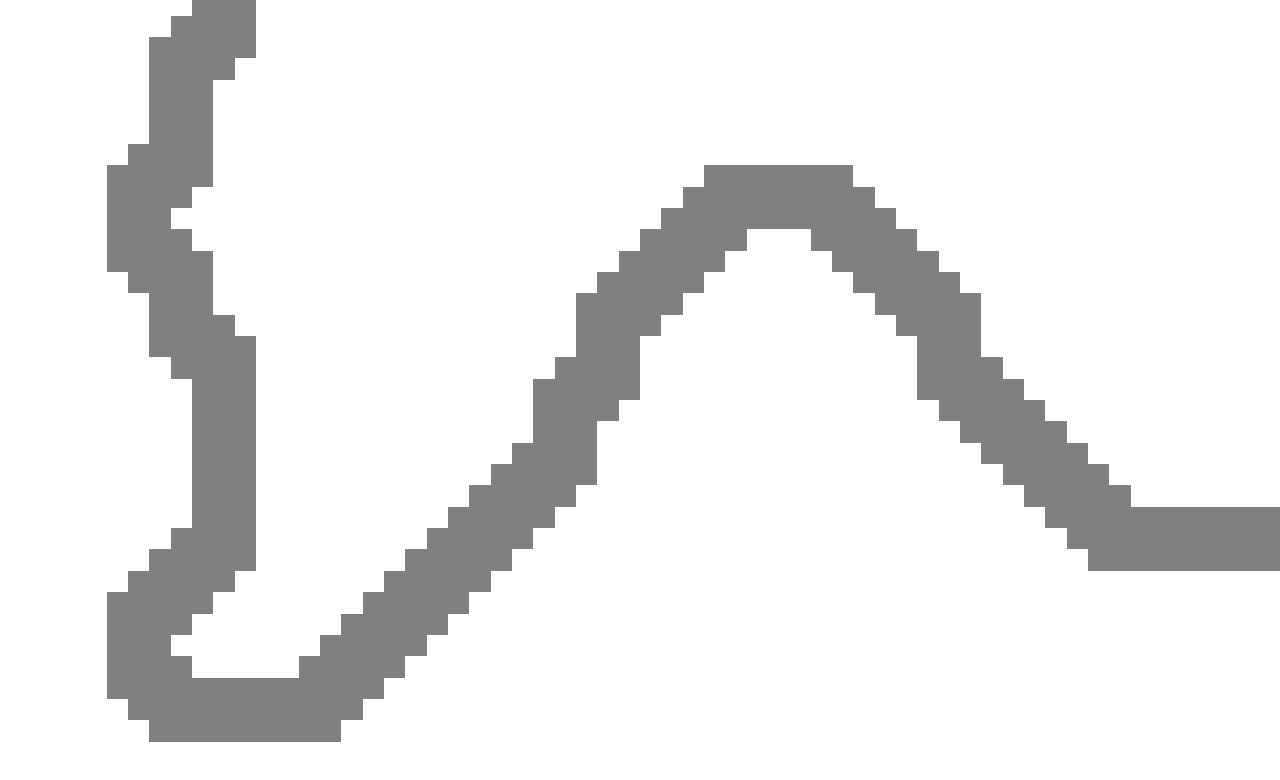
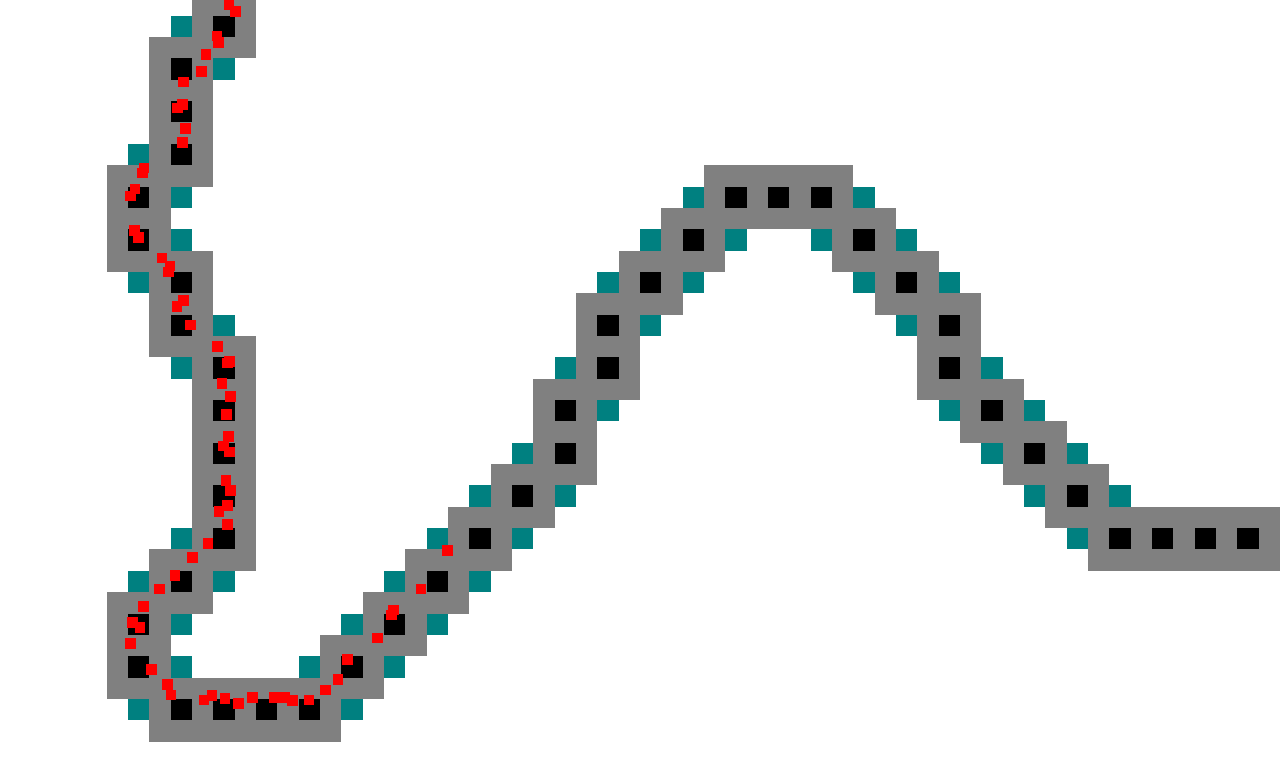
Before and after one commit to BenjaminWFox/Familiar-js13k-2025, a website built with Vite: page index.html in a window 1280 px wide. Built offline with nearby package versions, Linux system fonts and the light colour scheme.

Commit message:
Add filled-in Path Create path-following entity Move template files to subfolder

```diff
--- a/index.html
+++ b/index.html
@@ -8,6 +8,7 @@
     <link rel="stylesheet" href="/styles.css" />
   </head>
   <body>
+    <canvas id="mc" width="3000" height="2000" tabindex="0"></canvas>
     <canvas id="c" width="3000" height="2000" tabindex="0"></canvas>
   </body>
 </html>
--- a/src/constants.ts
+++ b/src/constants.ts
@@ -5,7 +5,12 @@ export const Y_TILES = 20;
 export const X_TILE_WIDTH = WIDTH / X_TILES / 2;
 export const Y_TILE_HEIGHT = HEIGHT / Y_TILES / 2;
 
-export const PATH = [
+console.log('*** Setup Data', {X_TILE_WIDTH, Y_TILE_HEIGHT})
+
+export type Tile = [number, number];
+export type Path = Array<Tile>
+
+export const PATH: Path = [
   [5,0],
   [5,1],
   [4,2],
@@ -105,6 +110,8 @@ export const PATH_OBJ = {
   '29,13': 1,
 }
 
+export const CRITTER_MOVE_SPEED = 5;
+
 export const CENTER_X = WIDTH / 2;
 export const CENTER_Y = HEIGHT / 2;
 export const PLAYER_ACCELERATION = 0.0015;
--- a/src/index.ts
+++ b/src/index.ts
@@ -1,10 +1,17 @@
-import { PATH, PATH_OBJ, X_TILE_WIDTH, X_TILES, Y_TILE_HEIGHT, Y_TILES } from "./constants";
+import { HEIGHT, PATH, WIDTH, X_TILE_WIDTH, Y_TILE_HEIGHT } from "./constants";
+import { convertTileToMapBounds, drawTileMap } from "./maps";
+import { Critter, entities, Entity, NEXT_DIR } from "./template_files/entity";
 
+const mapCanvas = document.querySelector('#mc') as HTMLCanvasElement;
+const mapCtx = mapCanvas.getContext('2d') as CanvasRenderingContext2D;
 const canvas = document.querySelector('#c') as HTMLCanvasElement;
 const ctx = canvas.getContext('2d') as CanvasRenderingContext2D;
 const image = new Image();
 
 image.src = 'i.png';
+
+// const MOD_PATH = PATH.map(([x, y]) => [x * 2, y * 2]);
+// console.log(MOD_PATH);
 
 let windowTime = 0;
 let dt = 0;
@@ -13,10 +20,10 @@ let score = 0;
 let viewportX = 0;
 
 function gameLoop(newTime: number): void {
-  // requestAnimationFrame(gameLoop);
+  requestAnimationFrame(gameLoop);
 
   // console.log('GAME!');
-
+  ctx.clearRect(0, 0, WIDTH, HEIGHT);
   render();
   windowTime = newTime;
   dt = 0;
@@ -30,145 +37,40 @@ function collisionDetection(): void {}
 
 function updateCamera(): void {}
 
+// for (let i = 0; i < 5000; i++) {
+//   new Critter();
+// }
+new Critter();
+
 function render(): void {
+  gameTime += 1;
+  if (gameTime % 7 === 0) {
+    new Critter();
+  }
   clearScreen();
-  drawTileMap();
   drawEntities();
+  entities.forEach(e => e.render(ctx));
+
+  for (let i = 0; i < entities.length; i++) {
+    if (entities[i].deleted) {
+      entities.splice(i, 1);
+      i--;
+    }
+  }
+
+  // // Show "expanded" data results
+  // const data = convertTileToMapBounds(PATH[1], NEXT_DIR.SW);
+  // const data2 = convertTileToMapBounds(PATH[1], NEXT_DIR.W);
+  // ctx.fillStyle = 'red';
+  // ctx.fillRect(data.expandedMinX, data.expandedMinY, 10, 10);
+  // ctx.fillRect(data.expandedMaxX, data.expandedMaxY, -10, -10)
+  // ctx.fillStyle = 'yellow';
+  // ctx.fillRect(data2.expandedMinX, data2.expandedMinY, 10, 10);
+  // ctx.fillRect(data2.expandedMaxX, data2.expandedMaxY, -10, -10)
 }
 
 function clearScreen(): void {}
 
-function testPath(x: number, y: number): keyof typeof PATH_OBJ {
-  let xStr = `${x/2}`;
-  let yStr = `${y/2}`;
-
-  return `${xStr},${yStr}` as keyof typeof PATH_OBJ;
-}
-
-function findPathIndex(x: number, y: number) {
-  return PATH.findIndex(([_x, _y]) => {
-    return _x === x && _y === y
-  });
-}
-
-function drawTileMap(): void {
-
-  let cornerXRight = 0;
-  let cornerXLeft = 0;
-  let cornerY = 0;
-
-  for(let y = 0; y < Y_TILES * 2; y++) {
-    for(let x = 0; x < X_TILES * 2; x++) {
-
-      // else if (lastX > x) {
-      //   cornerXRight = 0;
-      //   cornerXLeft = 1;
-      // } else {
-      //   cornerXRight = 0;
-      //   cornerXLeft = 0;
-      // }
-
-      if (PATH_OBJ[testPath(x, y)]) {
-        const normalizedX = x / 2
-        const normalizedY = y / 2
-        const currentIndex = findPathIndex(normalizedX, normalizedY);
-        const lastIndex = currentIndex - 1;
-        const [lastX, lastY] = PATH[lastIndex] || [null, null];
-
-        console.log({
-          test: testPath(x, y),
-          lastX: lastX,
-          curX: normalizedX,
-          lastY: lastY,
-          curY: normalizedY,
-        });
-
-        // Colors all:
-        ctx.fillStyle = 'grey';
-
-        ctx.fillRect(
-          (x - 1) * X_TILE_WIDTH,
-          (y - 1) * Y_TILE_HEIGHT,
-          X_TILE_WIDTH * (3),
-          Y_TILE_HEIGHT * 3
-        );
-
-        // ctx.fillStyle = 'black';
-        // ctx.fillRect(x * X_TILE_WIDTH, y * Y_TILE_HEIGHT, X_TILE_WIDTH, Y_TILE_HEIGHT)
-
-        // ctx.fillStyle = 'red'
-        if (lastX > normalizedX) {
-          if (lastY < normalizedY) {
-            ctx.fillRect(
-              (x + 2) * X_TILE_WIDTH,
-              y * Y_TILE_HEIGHT,
-              X_TILE_WIDTH,
-              Y_TILE_HEIGHT
-            );
-            ctx.fillRect(
-              x * X_TILE_WIDTH,
-              (y - 2) * Y_TILE_HEIGHT,
-              X_TILE_WIDTH,
-              Y_TILE_HEIGHT
-            );
-          }
-          // Possibly not correct, also not implemented with current path
-          // if (lastY > normalizedY) {
-          //   ctx.fillRect(
-          //     (x - 2) * X_TILE_WIDTH,
-          //     y * Y_TILE_HEIGHT,
-          //     X_TILE_WIDTH,
-          //     Y_TILE_HEIGHT
-          //   );
-          //   ctx.fillRect(
-          //     x * X_TILE_WIDTH,
-          //     (y + 2) * Y_TILE_HEIGHT,
-          //     X_TILE_WIDTH,
-          //     Y_TILE_HEIGHT
-          //   );
-          // }
-        }
-
-        if (lastX < normalizedX) {
-
-          if (lastY > normalizedY) {
-            ctx.fillRect(
-              (x - 2) * X_TILE_WIDTH,
-              y * Y_TILE_HEIGHT,
-              X_TILE_WIDTH,
-              Y_TILE_HEIGHT
-            );
-            ctx.fillRect(
-              x * X_TILE_WIDTH,
-              (y + 2) * Y_TILE_HEIGHT,
-              X_TILE_WIDTH,
-              Y_TILE_HEIGHT
-            );
-          }
-
-          if (lastY < normalizedY) {
-            ctx.fillRect(
-              (x - 2) * X_TILE_WIDTH,
-              y * Y_TILE_HEIGHT,
-              X_TILE_WIDTH,
-              Y_TILE_HEIGHT
-            );
-            ctx.fillRect(
-              x * X_TILE_WIDTH,
-              (y - 2) * Y_TILE_HEIGHT,
-              X_TILE_WIDTH,
-              Y_TILE_HEIGHT
-            );
-          }
-        }
-      } else {
-        // ctx.strokeRect(x * X_TILE_WIDTH, y * Y_TILE_HEIGHT, X_TILE_WIDTH, Y_TILE_HEIGHT)
-      }
-
-    }
-  }
-}
-
 function drawEntities(): void {}
-
+drawTileMap(mapCtx);
 requestAnimationFrame(gameLoop);
--- /dev/null
+++ b/src/maps.ts
@@ -0,0 +1,175 @@
+import { type Tile, PATH, PATH_OBJ, X_TILE_WIDTH, X_TILES, Y_TILE_HEIGHT, Y_TILES } from "./constants";
+import { getDirectionFromTo, NEXT_DIR } from "./template_files/entity";
+
+function testPath(x: number, y: number): keyof typeof PATH_OBJ {
+  const [xStr, yStr] = convertPointMapToPath(x, y);
+
+  return `${xStr},${yStr}` as keyof typeof PATH_OBJ;
+}
+
+function findPathIndex(x: number, y: number) {
+  return PATH.findIndex(([_x, _y]) => {
+    return _x === x && _y === y
+  });
+}
+
+export function convertPointPathToMap(x: number, y: number) {
+  return [x*2, y*2];
+}
+
+/**
+ * On screen, a single "Path" x/y number would increment by .5 for each
+ * individual tile on the Map, since "Map" x/y are 2x the "Point" numbers
+ * @param x
+ * @param y
+ * @returns
+ */
+export function convertPointMapToPath(x: number, y: number) {
+  return [x*.5, y*.5];
+}
+
+export function convertTileToMapBounds(t: Tile, mDir: NEXT_DIR, isMapPoint = false) {
+  const tile = isMapPoint ? t : convertPointPathToMap(t[0], t[1]);
+  const minX = tile[0] * X_TILE_WIDTH;
+  const minY = tile[1] * Y_TILE_HEIGHT;
+  let expandedMinX;
+  let expandedMaxX;
+  let expandedMinY;
+  let expandedMaxY;
+
+  switch(mDir) {
+    case NEXT_DIR.SW:
+    case NEXT_DIR.S:
+    case NEXT_DIR.SE:
+    case NEXT_DIR.NW:
+    case NEXT_DIR.N:
+    case NEXT_DIR.NE:
+      expandedMinX = (tile[0] - 1) * X_TILE_WIDTH;
+      expandedMaxX = (tile[0] + 2) * X_TILE_WIDTH;
+      expandedMinY = minY;
+      expandedMaxY = (tile[1] + 1) * Y_TILE_HEIGHT;
+      break;
+    case NEXT_DIR.E:
+    case NEXT_DIR.W:
+    default:
+      expandedMinX = minX;
+      expandedMaxX = (tile[0] + 1) * X_TILE_WIDTH;
+      expandedMinY = (tile[1] - 1) * Y_TILE_HEIGHT;
+      expandedMaxY = (tile[1] + 2) * Y_TILE_HEIGHT;
+      break;
+  }
+
+  const conversionData = {
+    minX,
+    minY,
+    maxX: tile[0] * X_TILE_WIDTH + X_TILE_WIDTH,
+    maxY: tile[1] * Y_TILE_HEIGHT + Y_TILE_HEIGHT,
+    midX: tile[0] * X_TILE_WIDTH + (X_TILE_WIDTH * .5),
+    midY: tile[1] * Y_TILE_HEIGHT + (Y_TILE_HEIGHT * .5),
+    expandedMinX,
+    expandedMaxX,
+    expandedMinY,
+    expandedMaxY,
+  }
+
+  return conversionData
+}
+
+export function drawTileMap(ctx: CanvasRenderingContext2D): void {
+  for(let y = 0; y < Y_TILES * 2; y++) {
+    for(let x = 0; x < X_TILES * 2; x++) {
+      if (PATH_OBJ[testPath(x, y)]) {
+        const [normalizedX, normalizedY] = convertPointMapToPath(x, y)
+        const currentIndex = findPathIndex(normalizedX, normalizedY);
+        const previousPath = PATH[currentIndex - 1]
+
+        // Colors all:
+        ctx.fillStyle = 'grey';
+
+        // Fill in extra 1 square all around each tile
+        const {minX, minY} = convertTileToMapBounds([x -1, y - 1], NEXT_DIR.SW, true)
+        ctx.fillRect(
+          minX,
+          minY,
+          X_TILE_WIDTH * 3,
+          Y_TILE_HEIGHT * 3
+        );
+
+        if (previousPath) {
+          const dir = getDirectionFromTo(previousPath, PATH[currentIndex]);
+
+          // Fill in the extra corners
+          ctx.fillStyle = 'teal'
+          if (dir === NEXT_DIR.SW) {
+            ctx.fillRect(
+              (x + 2) * X_TILE_WIDTH,
+              y * Y_TILE_HEIGHT,
+              X_TILE_WIDTH,
+              Y_TILE_HEIGHT
+            );
+            ctx.fillRect(
+              x * X_TILE_WIDTH,
+              (y - 2) * Y_TILE_HEIGHT,
+              X_TILE_WIDTH,
+              Y_TILE_HEIGHT
+            );
+          }
+
+          // TODO: remove this if no other maps are added with NW direction
+          // current map has no NW direction
+          if (dir === NEXT_DIR.NW) {
+            ctx.fillRect(
+              (x + 2) * X_TILE_WIDTH,
+              y * Y_TILE_HEIGHT,
+              X_TILE_WIDTH,
+              Y_TILE_HEIGHT
+            );
+            ctx.fillRect(
+              x * X_TILE_WIDTH,
+              (y + 2) * Y_TILE_HEIGHT,
+              X_TILE_WIDTH,
+              Y_TILE_HEIGHT
+            );
+          }
+
+          if (dir === NEXT_DIR.NE) {
+            ctx.fillRect(
+              (x - 2) * X_TILE_WIDTH,
+              y * Y_TILE_HEIGHT,
+              X_TILE_WIDTH,
+              Y_TILE_HEIGHT
+            );
+            ctx.fillRect(
+              x * X_TILE_WIDTH,
+              (y + 2) * Y_TILE_HEIGHT,
+              X_TILE_WIDTH,
+              Y_TILE_HEIGHT
+            );
+          }
+
+          if (dir === NEXT_DIR.SE) {
+            ctx.fillRect(
+              (x - 2) * X_TILE_WIDTH,
+              y * Y_TILE_HEIGHT,
+              X_TILE_WIDTH,
+              Y_TILE_HEIGHT
+            );
+            ctx.fillRect(
+              x * X_TILE_WIDTH,
+              (y - 2) * Y_TILE_HEIGHT,
+              X_TILE_WIDTH,
+              Y_TILE_HEIGHT
+            );
+          }
+        }
+
+        // Can be enabled to show the specific tiles (from map array) which were drawn
+        ctx.fillStyle = 'black';
+        ctx.fillRect(x * X_TILE_WIDTH, y * Y_TILE_HEIGHT, X_TILE_WIDTH, Y_TILE_HEIGHT)
+      } else {
+        // ctx.strokeRect(x * X_TILE_WIDTH, y * Y_TILE_HEIGHT, X_TILE_WIDTH, Y_TILE_HEIGHT)
+      }
+
+    }
+  }
+}
--- /dev/null
+++ b/src/template_files/entity.ts
@@ -0,0 +1,208 @@
+import { PATH, X_TILE_WIDTH, Y_TILE_HEIGHT, type Tile, type Path, CRITTER_MOVE_SPEED } from "../constants";
+import { convertPointPathToMap, convertTileToMapBounds } from "../maps";
+
+export const ENTITY_TYPE_PLAYER = 0;
+export const ENTITY_TYPE_COIN = 1;
+export const ENTITY_TYPE_JUMPPAD = 2;
+export const ENTITY_TYPE_WALKING_ENEMY = 3;
+
+export class Entity {
+  render: (ctx: CanvasRenderingContext2D) => void;
+  x: number;
+  y: number;
+  dx: number;
+  dy: number;
+  direction: number;
+  grounded: boolean;
+  frame: number;
+  health: number;
+  cooldown: number;
+  deleted: boolean = false;
+
+  constructor(x: number, y: number, dx = 0, dy = 0) {
+    // this.entityType = entityType;
+    this.x = x;
+    this.y = y;
+    this.dx = dx;
+    this.dy = dy;
+    this.direction = 1;
+    this.grounded = false;
+    this.frame = 0;
+    this.health = 100;
+    this.cooldown = 0;
+    // Extend to allow passing in constructor
+    this.render = () => {}
+    entities.push(this);
+  }
+
+  distance(other: Entity): number {
+    return Math.hypot(this.x - other.x, this.y - other.y);
+  }
+}
+
+export enum NEXT_DIR {
+  N,
+  NE,
+  E,
+  SE,
+  S,
+  SW,
+  W,
+  NW
+}
+
+export function getDirectionFromTo(tFrom: Tile, tTo: Tile) {
+  if (tTo[0] < tFrom[0]) {
+      if (tTo[1] < tFrom[1]) {
+        return NEXT_DIR.NW;
+      } else if (tTo[1] > tFrom[1]) {
+        return NEXT_DIR.SW;
+      } else {
+        return NEXT_DIR.W;
+      }
+  } else if (tTo[0] > tFrom[0]) {
+      if (tTo[1] < tFrom[1]) {
+        return NEXT_DIR.NE;
+      } else if (tTo[1] > tFrom[1]) {
+        return NEXT_DIR.SE;
+      } else {
+        return NEXT_DIR.E;
+      }
+  } else if (tTo[1] < tFrom[1]) {
+    return NEXT_DIR.N;
+  } else {
+    return NEXT_DIR.S;
+  }
+}
+
+interface SourceTargetPoints {
+  x1: number;
+  x2: number;
+  y1: number;
+  y2: number;
+}
+
+function getDataForDirection(dir: NEXT_DIR): { moveD: {dx: number, dy: number}, arrivedAtTest: (points: SourceTargetPoints) => boolean } {
+  const d = {dx: 0, dy: 0};
+  let t = (_: SourceTargetPoints) => true;
+
+  switch (dir) {
+    case NEXT_DIR.N:
+      d.dy = -CRITTER_MOVE_SPEED;
+      t = ({y1, y2}) => y1 < y2
+      break;
+    case NEXT_DIR.NE:
+      d.dy = -CRITTER_MOVE_SPEED;
+      d.dx = CRITTER_MOVE_SPEED;
+      t = ({x1, x2, y1, y2}) => x1 > x2 && y1 < y2
+      break;
+    case NEXT_DIR.E:
+      d.dx = CRITTER_MOVE_SPEED;
+      t = ({x1, x2}) => x1 > x2
+      break;
+    case NEXT_DIR.SE:
+      d.dy = CRITTER_MOVE_SPEED;
+      d.dx = CRITTER_MOVE_SPEED;
+      t = ({x1, x2, y1, y2}) => x1 > x2 && y1 > y2
+      break;
+    case NEXT_DIR.S:
+      d.dy = CRITTER_MOVE_SPEED;
+      t = ({y1, y2}) => y1 > y2
+      break;
+    case NEXT_DIR.SW:
+      d.dy = CRITTER_MOVE_SPEED;
+      d.dx = -CRITTER_MOVE_SPEED;
+      t = ({x1, x2, y1, y2}) => x1 < x2 && y1 > y2
+      break;
+    case NEXT_DIR.W:
+      d.dx = -CRITTER_MOVE_SPEED;
+      t = ({x1, x2}) => x1 < x2
+      break;
+    case NEXT_DIR.NW:
+      d.dy = -CRITTER_MOVE_SPEED;
+      d.dx = -CRITTER_MOVE_SPEED;
+      t = ({x1, x2, y1, y2}) => x1 < x2 && y1 < y2
+      break;
+    default:
+      break;
+  }
+
+  return { moveD: d, arrivedAtTest: t };
+}
+
+function getRandomInt(min: number, max: number) {
+    min = Math.ceil(min);
+    max = Math.floor(max);
+    return Math.floor(Math.random() * (max - min + 1)) + min;
+}
+
+export class Critter extends Entity {
+  pathIndex: number;
+  moveDir: NEXT_DIR;
+  shouldUpdateMoveDir;
+  destX;
+  destY;
+
+  get nextPathIndex() { return this.pathIndex + 1 }
+
+  constructor() {
+    super(0, 0, 0, 0);
+
+    this.pathIndex = 0;
+    this.moveDir = getDirectionFromTo(PATH[this.pathIndex], PATH[this.nextPathIndex]);
+
+    const { expandedMinX, expandedMaxX, expandedMaxY, expandedMinY } = convertTileToMapBounds(PATH[this.pathIndex], this.moveDir);
+    const { midX: nextMidX, midY: nextMidY } = convertTileToMapBounds(PATH[this.nextPathIndex], this.moveDir);
+
+    this.x = getRandomInt(expandedMinX + X_TILE_WIDTH, expandedMaxX - X_TILE_WIDTH);
+    this.y = getRandomInt(expandedMinY, expandedMaxY );
+    this.render = critterRender.bind(this);
+
+    const { moveD, arrivedAtTest } = getDataForDirection(this.moveDir);
+
+    this.dx = moveD.dx;
+    this.dy = moveD.dy;
+    this.shouldUpdateMoveDir = arrivedAtTest
+
+
+    this.destX = nextMidX;
+    this.destY = nextMidY;
+  }
+}
+
+function critterRender(this: Critter, ctx: CanvasRenderingContext2D) {
+    ctx.fillStyle = 'red';
+    this.x = this.x + this.dx;
+    this.y = this.y + this.dy;
+    ctx.fillRect(this.x, this.y, X_TILE_WIDTH / 2, Y_TILE_HEIGHT / 2);
+
+    if (!this.deleted && this.shouldUpdateMoveDir({x1: this.x, x2: this.destX, y1: this.y, y2: this.destY})) {
+
+      this.pathIndex += 1
+
+      if (!PATH[this.nextPathIndex]) {
+        this.deleted = true;
+
+        return;
+      }
+
+      this.moveDir = getDirectionFromTo(PATH[this.pathIndex], PATH[this.nextPathIndex]);
+
+      const { moveD, arrivedAtTest } = getDataForDirection(this.moveDir);
+      this.dx = moveD.dx;
+      this.dy = moveD.dy;
+
+      const { midX, midY, expandedMinX, expandedMaxX, expandedMaxY, expandedMinY, minX, minY, maxX, maxY } = convertTileToMapBounds(PATH[this.nextPathIndex], this.moveDir);
+      this.destX = getRandomInt(minX - X_TILE_WIDTH * .25, maxX - X_TILE_WIDTH * .5);
+      this.destY = getRandomInt(minY - Y_TILE_HEIGHT * .5, maxY - Y_TILE_HEIGHT * 1.25);
+
+      this.shouldUpdateMoveDir = arrivedAtTest;
+    }
+}
+
+// When creating the class, we need to get the next point in line
+// Then we need to know when the create is at that next point
+// When arriving at that point, then we need to get the *next* point
+// so we'll need to track which index the critter is on
+
+export const entities: Entity[] = [];
--- a/styles.css
+++ b/styles.css
@@ -1,4 +1,5 @@
-#c {
+#mc, #c {
+  position: absolute;
   width: 100vw;
   outline: 0;
   image-rendering: pixelated; /* You definitely want this if you are doing pixel art */
@@ -17,7 +18,7 @@ body {
 
 /* Input whatever aspect ratio you use here */
 @media (min-aspect-ratio: 16 / 9) {
-  #c {
+  #mc, #c {
     height: 100vh;
     width: auto;
   }
```
Also changed, not shown: src/entity.ts (deleted, +0 -37 lines), src/template_files/input.ts (renamed from src/input.ts), src/template_files/keys.ts (renamed from src/keys.ts), src/template_files/mouse.ts (renamed from src/mouse.ts), src/template_files/music.ts (renamed from src/music.ts), src/template_files/sounds.ts (renamed from src/sounds.ts), src/template_files/tilemap.ts (renamed from src/tilemap.ts), src/template_files/zzfx.ts (renamed from src/zzfx.ts), src/template_files/zzfxm.ts (renamed from src/zzfxm.ts), 2 other files.
